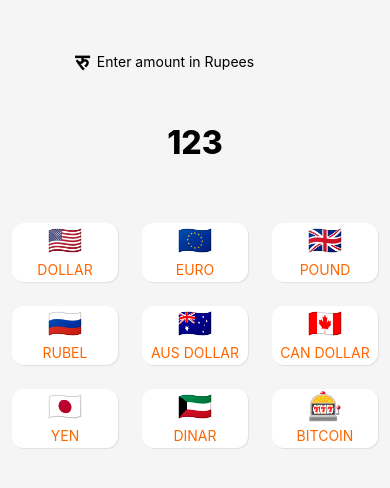
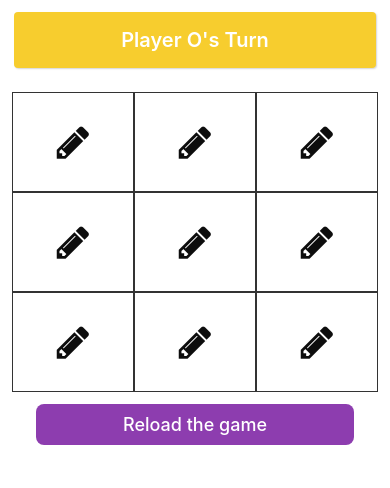
Before and after one commit to bullseye405/awesome-rn, a React Native app: screen / in a window 390 px wide. Shown: the top 488 px of the page. Built offline with nearby package versions, Linux system fonts and the light colour scheme.

Commit message:
complete tic tac toe

```diff
--- a/App.tsx
+++ b/App.tsx
@@ -1,142 +1,192 @@
 import React, {JSX, useState} from 'react';
 import {
+  SafeAreaView,
+  StatusBar,
+  StyleSheet,
+  View,
+  Text,
   FlatList,
   Pressable,
-  StatusBar,
-  StyleSheet,
-  Text,
-  TextInput,
-  View,
 } from 'react-native';
 import Snackbar from 'react-native-snackbar';
-import CurrencyButton from './components/PasswordGenerator/CurrencyButton';
-import {currencyByRupee} from './constants/currency';
+import Icons from './components/Icons';
 
+const initialGameState = new Array(9).fill('empty', 0, 9);
 function App(): JSX.Element {
-  const [inputValue, setInputValue] = useState('');
-  const [resultValue, setResultValue] = useState('123');
-  const [targetCurrency, setTargetCurrency] = useState('');
+  const [isCross, setIsCross] = useState(false);
+  const [gameWinner, setGameWinner] = useState('');
 
-  const buttonPressed = (targetValue: Currency) => {
-    if (!inputValue) {
-      return Snackbar.show({
-        text: 'Enter a value to convert',
-        backgroundColor: '#EA7773',
-        textColor: '#000000',
-      });
+  const [gameState, setGameState] = useState(initialGameState);
+
+  const reloadGame = () => {
+    setIsCross(false);
+    setGameWinner('');
+    setGameState(initialGameState);
+  };
+
+  const checkIsWinner = () => {
+    const winningCombinations = [
+      [0, 1, 2], // Rows
+      [3, 4, 5],
+      [6, 7, 8],
+      [0, 3, 6], // Columns
+      [1, 4, 7],
+      [2, 5, 8],
+      [0, 4, 8], // Diagonals
+      [2, 4, 6],
+    ];
+
+    for (const combination of winningCombinations) {
+      const [a, b, c] = combination;
+      if (
+        gameState[a] !== 'empty' &&
+        gameState[a] === gameState[b] &&
+        gameState[a] === gameState[c]
+      ) {
+        setGameWinner(`${gameState[a]} won the game 🥳`);
+        return; // Exit the loop if a winner is found
       }
-    const inputAmount = parseFloat(inputValue);
-    if (!isNaN(inputAmount)) {
-      const convertedValue = inputAmount * targetValue.value;
+    }
 
-      const result = `${targetValue.symbol} ${convertedValue.toFixed(2)}`;
-      setResultValue(result);
-      setTargetCurrency(targetValue.name);
-    } else {
-      return Snackbar.show({
-        text: 'Not a valid number',
-        backgroundColor: '#F4BE2C',
-        textColor: '#000000',
-      });
+    // If no winner is found
+    const isFull = gameState.every(cell => cell !== 'empty');
+    if (isFull) {
+      setGameWinner("It's a tie! 😐");
     }
   };
 
+  const onChangeItem = (itemNumber: number) => {
+    if (gameWinner) {
+      return Snackbar.show({
+        text: gameWinner,
+        backgroundColor: '#FFFFFF',
+      });
+    }
+
+    if (gameState[itemNumber] === 'empty') {
+      gameState[itemNumber] = isCross ? 'cross' : 'circle';
+      setIsCross(!isCross);
+    } else {
+      return Snackbar.show({
+        text: 'Position is already filled',
+        backgroundColor: 'red',
+        textColor: '#FFF',
+      });
+    }
+    checkIsWinner();
+  };
+
   return (
-    <>
+    <SafeAreaView>
       <StatusBar />
-      <View style={styles.container}>
-        <View style={styles.topContainer}>
-          <View style={styles.rupeesContainer}>
-            <Text style={styles.rupee}>रु</Text>
-            <TextInput
-              maxLength={14}
-              value={inputValue}
-              clearButtonMode="always" // ios only
-              onChangeText={setInputValue}
-              keyboardType="number-pad"
-              placeholder="Enter amount in Rupees"
-            />
+      {gameWinner ? (
+        <View style={[styles.playerInfo, styles.winnerInfo]}>
+          <Text style={styles.winnerTxt}>{gameWinner}</Text>
         </View>
-
-          {resultValue && <Text style={styles.resultTxt}>{resultValue}</Text>}
+      ) : (
+        <View
+          style={[
+            styles.playerInfo,
+            isCross ? styles.playerX : styles.playerO,
+          ]}>
+          <Text style={styles.gameTurnTxt}>
+            Player {isCross ? 'X' : 'O'}'s Turn
+          </Text>
         </View>
-        <View style={styles.bottomContainer}>
+      )}
+      {/* Game Grid */}
       <FlatList
         numColumns={3}
-            data={currencyByRupee}
-            keyExtractor={item => item.name}
-            renderItem={({item}) => (
+        data={gameState}
+        renderItem={({item, index}) => (
           <Pressable
-                style={[
-                  styles.button,
-                  targetCurrency === item.name && styles.selected,
-                ]}
-                onPress={() => buttonPressed(item)}>
-                <CurrencyButton {...item} />
+            key={index}
+            style={styles.card}
+            onPress={() => onChangeItem(index)}>
+            <Icons name={item} />
           </Pressable>
         )}
+        style={styles.grid}
       />
-        </View>
-      </View>
-    </>
+      <Pressable style={styles.gameBtn} onPress={reloadGame}>
+        <Text style={styles.gameBtnText}>
+          {gameWinner ? 'Start new game' : 'Reload the game'}
+        </Text>
+      </Pressable>
+    </SafeAreaView>
   );
 }
 
 const styles = StyleSheet.create({
-  container: {
-    flex: 1,
-    backgroundColor: '#F5F5F5',
-  },
-  topContainer: {
-    flex: 1,
+  playerInfo: {
+    height: 56,
+
+    flexDirection: 'row',
+    justifyContent: 'center',
     alignItems: 'center',
-    justifyContent: 'space-evenly',
-  },
-  resultTxt: {
-    fontSize: 32,
-    color: '#000000',
-    fontWeight: '800',
-  },
-  rupee: {
-    marginRight: 8,
 
-    fontSize: 22,
-    color: '#000000',
-    fontWeight: '800',
-  },
-  rupeesContainer: {
-    flexDirection: 'row',
-    alignItems: 'center',
-  },
-  inputAmountField: {
-    height: 40,
-    width: 200,
-    padding: 8,
-    borderWidth: 1,
     borderRadius: 4,
-    backgroundColor: '#FFFFFF',
-  },
-  bottomContainer: {
-    flex: 3,
-  },
-  button: {
-    flex: 1,
+    paddingVertical: 8,
+    marginVertical: 12,
+    marginHorizontal: 14,
 
-    margin: 12,
-
-    borderRadius: 12,
-    backgroundColor: '#fff',
-    elevation: 2,
     shadowOffset: {
       width: 1,
       height: 1,
     },
     shadowColor: '#333',
+    shadowOpacity: 0.2,
+    shadowRadius: 1.5,
+  },
+  gameTurnTxt: {
+    fontSize: 20,
+    color: '#FFFFFF',
+    fontWeight: '600',
+  },
+  playerX: {
+    backgroundColor: '#38CC77',
+  },
+  playerO: {
+    backgroundColor: '#F7CD2E',
+  },
+  grid: {
+    margin: 12,
+  },
+  card: {
+    height: 100,
+    width: '33.33%',
+
+    alignItems: 'center',
+    justifyContent: 'center',
+
+    borderWidth: 1,
+    borderColor: '#333',
+  },
+  winnerInfo: {
+    borderRadius: 8,
+    backgroundColor: '#38CC77',
+
     shadowOpacity: 0.1,
-    shadowRadius: 1,
   },
-  selected: {
-    backgroundColor: '#ffeaa7',
+  winnerTxt: {
+    fontSize: 20,
+    color: '#FFFFFF',
+    fontWeight: '600',
+    textTransform: 'capitalize',
+  },
+  gameBtn: {
+    alignItems: 'center',
+
+    padding: 10,
+    borderRadius: 8,
+    marginHorizontal: 36,
+    backgroundColor: '#8D3DAF',
+  },
+  gameBtnText: {
+    fontSize: 18,
+    color: '#FFFFFF',
+    fontWeight: '500',
   },
 });
+
 export default App;
--- /dev/null
+++ b/components/Icons.tsx
@@ -0,0 +1,19 @@
+import React, {PropsWithChildren} from 'react';
+import Icon from 'react-native-vector-icons/FontAwesome';
+
+type IconsProps = PropsWithChildren<{
+  name: string;
+}>;
+
+const Icons = ({name}: IconsProps) => {
+  switch (name) {
+    case 'circle':
+      return <Icon name="circle-thin" size={38} color={'#F7CD2E'} />;
+    case 'cross':
+      return <Icon name="times" size={38} color={'#38CC77'} />;
+    default:
+      return <Icon name="pencil" size={38} color={'#0D0D0D'} />;
+  }
+};
+
+export default Icons;
--- a/package.json
+++ b/package.json
@@ -10,12 +10,14 @@
     "test": "jest"
   },
   "dependencies": {
+    "@types/react-native-vector-icons": "^6.4.18",
     "formik": "^2.4.5",
     "react": "18.2.0",
     "react-native": "0.73.2",
     "react-native-bouncy-checkbox": "^3.0.7",
     "react-native-haptic-feedback": "^2.2.0",
     "react-native-snackbar": "^2.6.2",
+    "react-native-vector-icons": "^10.0.3",
     "yup": "^1.3.3"
   },
   "devDependencies": {
```
Also changed, not shown: 2 other files (tests, documents, lock files or other folders). Lines whose indentation alone changed are shown as unchanged.
